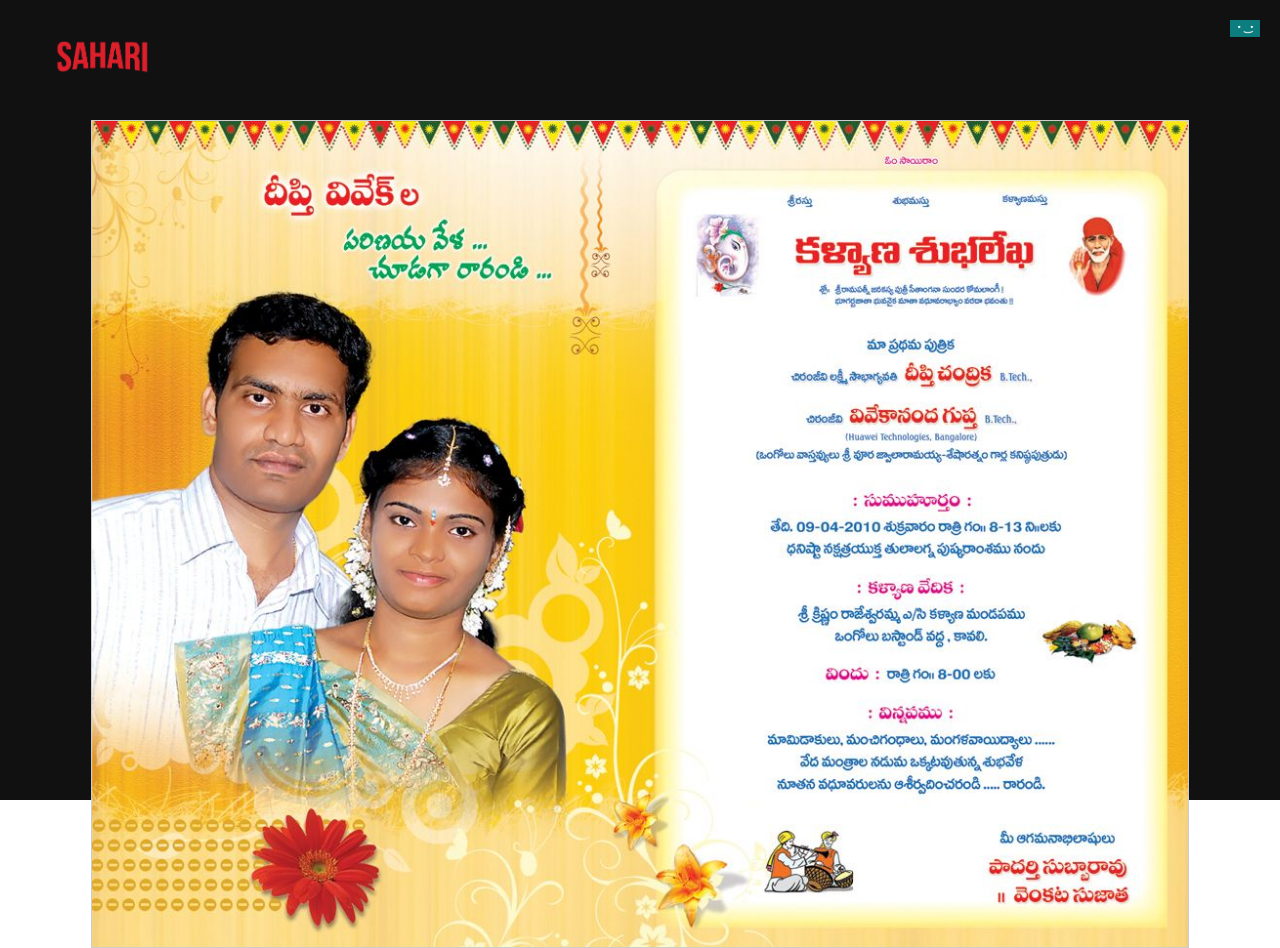
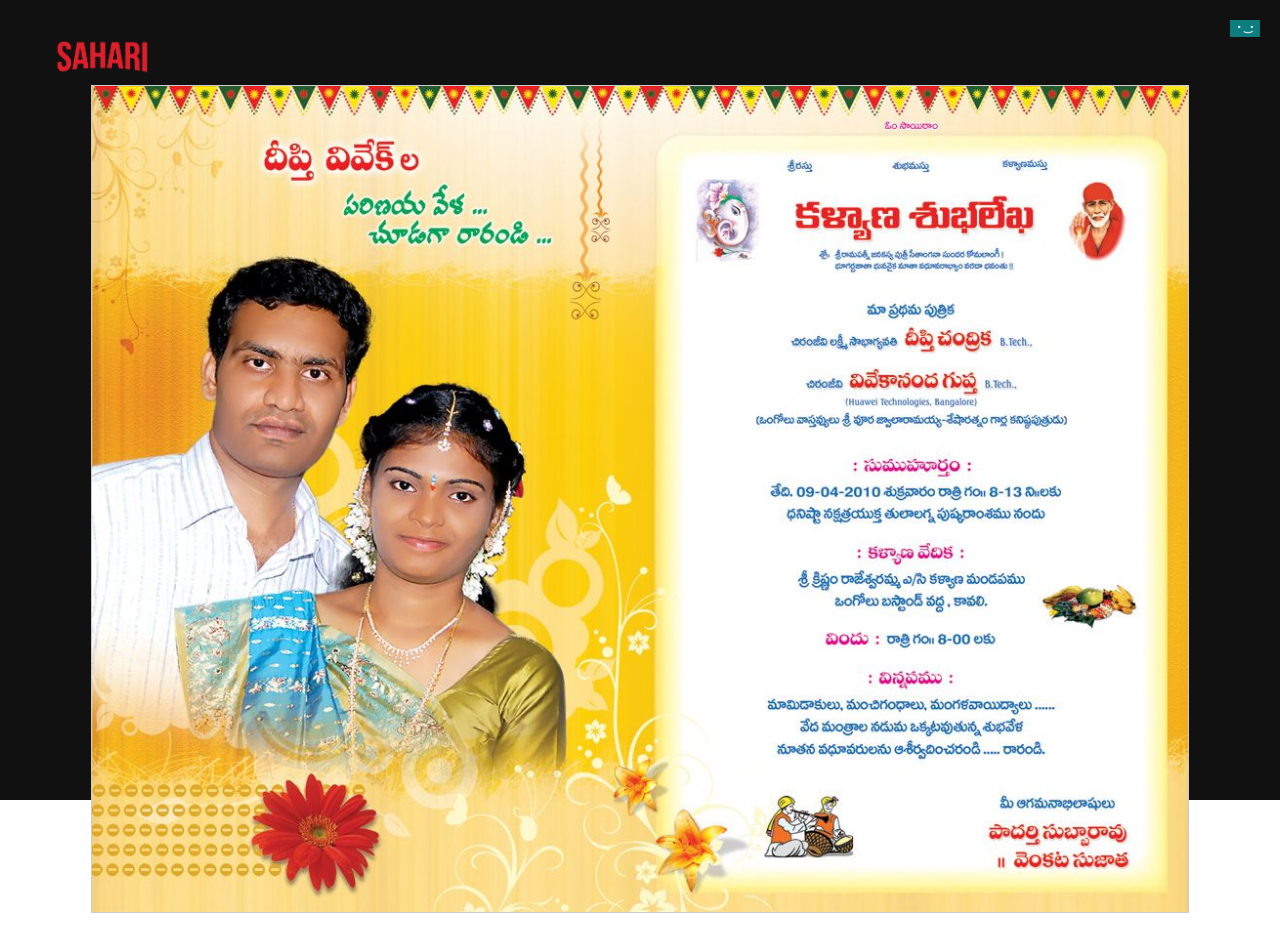
Before and after one commit to psk2/react-ott, a React (Create React App) app: page /invitation in a window 1280 px wide. After the commit the page ends 913 px from the top, so only its background shows below. Built offline with nearby package versions, Linux system fonts and the light colour scheme; the HTML template or start-up script is replaced by a standard one.

Commit message:
invitation page css adjusted

```diff
--- a/src/Invitation.js
+++ b/src/Invitation.js
@@ -7,13 +7,11 @@ function Invitation() {
     return (
         <React.Fragment>
             <Nav />
-
             <div className="container">
-
                 <div class="responsive" >
-                    < div class="gallery" >
+                    <div class="gallery" >
                         <img src={invitation}
-                            alt="Cinque Terre" />
+                            alt="Invitation" />
                     </div>
                 </div>
             </div>
--- a/src/invitation.css
+++ b/src/invitation.css
@@ -15,7 +15,7 @@ div.gallery img {
     padding: 0 6px;
     float: left;
     width: 100%;
-    margin-top: 15vh;
+    margin-top: 85px;
 }
 
 @media only screen and (max-width: 700px) {
```
